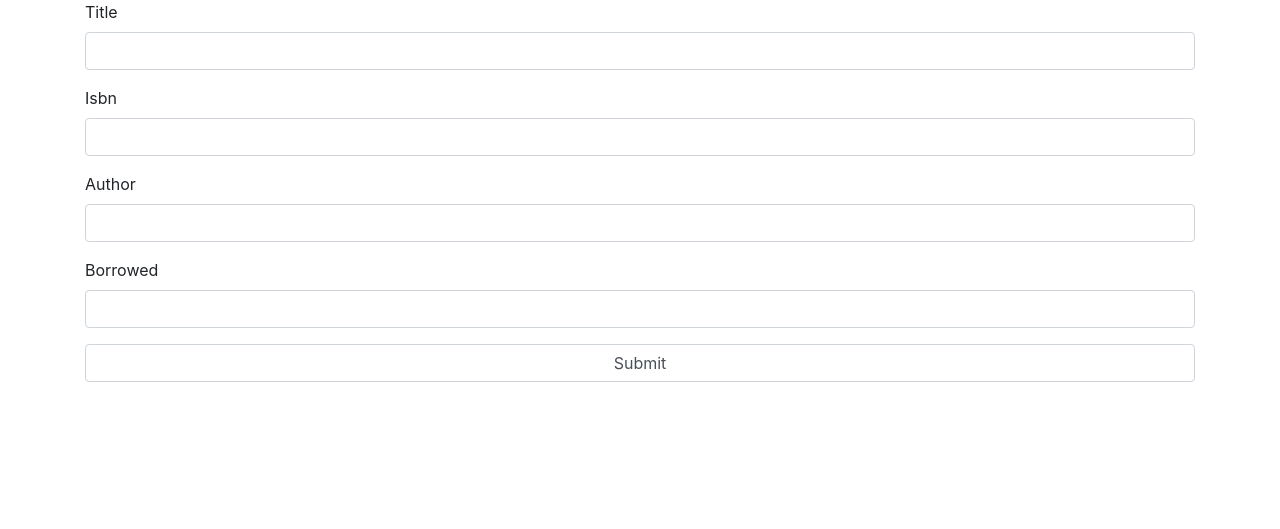
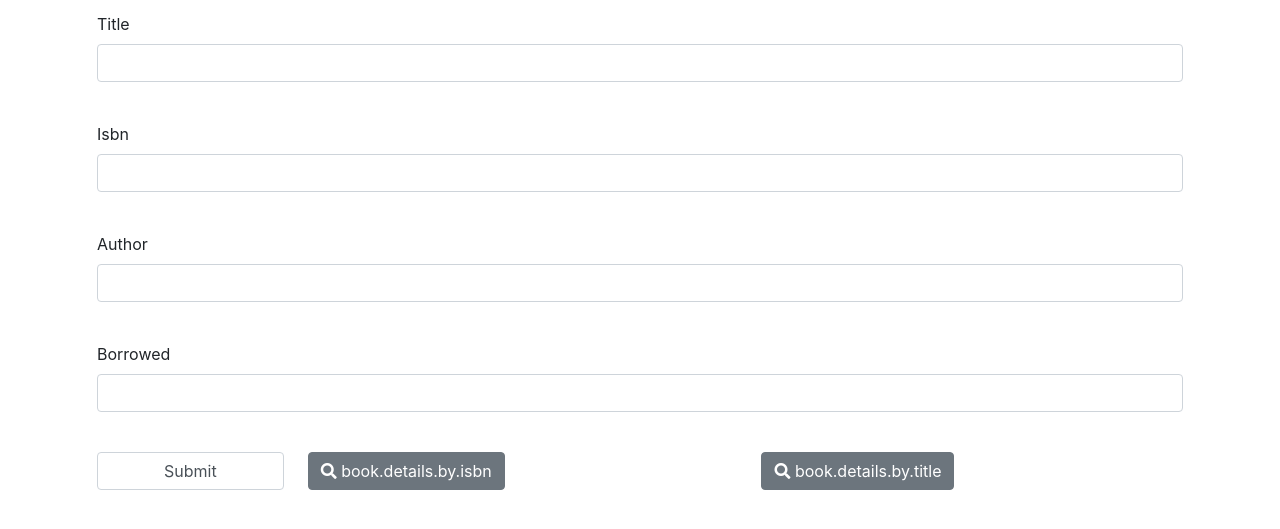
Before and after one commit to nicolai-m/book-management, a Symfony app: template templates/create.html.twig in a window 1280 px wide. Shown: the part 56-585 px from the top of the page. Run offline with Twig, Linux system fonts and the light colour scheme; the template is opened without the code that fills it, so the values that code supplies are empty; form fields are guessed from the names that the template uses; some libraries are stand-ins or nearby versions.

Commit message:
Diverse Anpassungen am Template – SCSS & JS File hinzugefügt für die Navigierung im Fronend

```diff
--- /dev/null
+++ b/public/css/styles.css
@@ -0,0 +1 @@
+#wait{display:none;position:absolute;top:50%;left:50%;padding:2px;z-index:1020}#wait-bg{display:none;position:absolute;top:0;left:0;padding:0;margin:0;outline:0;width:100%;height:100%;z-index:1000;background-color:#000;opacity:.5}/*# sourceMappingURL=styles.css.map */
--- /dev/null
+++ b/public/css/styles.scss
@@ -0,0 +1,25 @@
+#wait {
+  display:none;
+  //width:69px;
+  //height:89px;
+  position:absolute;
+  top:50%;
+  left:50%;
+  padding:2px;
+  z-index: 1020;
+}
+
+#wait-bg {
+  display:none;
+  position:absolute;
+  top:0;
+  left:0;
+  padding:0;
+  margin: 0;
+  outline: 0;
+  width: 100%;
+  height: 100%;
+  z-index: 1000;
+  background-color: black;
+  opacity: 0.5;
+}
--- a/templates/base.html.twig
+++ b/templates/base.html.twig
@@ -7,6 +7,7 @@
         {% block stylesheets %}
         <link rel="stylesheet" href="https://stackpath.bootstrapcdn.com/bootstrap/4.5.0/css/bootstrap.min.css" integrity="sha384-9aIt2nRpC12Uk9gS9baDl411NQApFmC26EwAOH8WgZl5MYYxFfc+NcPb1dKGj7Sk" crossorigin="anonymous">
         <link rel="stylesheet" href="https://use.fontawesome.com/releases/v5.7.0/css/all.css" integrity="sha384-lZN37f5QGtY3VHgisS14W3ExzMWZxybE1SJSEsQp9S+oqd12jhcu+A56Ebc1zFSJ" crossorigin="anonymous">
+        <link rel="stylesheet" href="{{ asset('css/styles.css') }}">
         {% endblock %}
     </head>
 
@@ -33,11 +34,14 @@
 
         {% block body %}{% endblock %}
 
+        <div id="wait"><div class="spinner-border text-light"></div></div>
+        <div id="wait-bg"></div>
+
         {% block javascripts %}
         <script src="https://ajax.googleapis.com/ajax/libs/jquery/3.5.1/jquery.min.js"></script>
         <script src="https://cdn.jsdelivr.net/npm/popper.js@1.16.0/dist/umd/popper.min.js" integrity="sha384-Q6E9RHvbIyZFJoft+2mJbHaEWldlvI9IOYy5n3zV9zzTtmI3UksdQRVvoxMfooAo" crossorigin="anonymous"></script>
         <script src="https://stackpath.bootstrapcdn.com/bootstrap/4.5.0/js/bootstrap.min.js" integrity="sha384-OgVRvuATP1z7JjHLkuOU7Xw704+h835Lr+6QL9UvYjZE3Ipu6Tp75j7Bh/kR0JKI" crossorigin="anonymous"></script>
-{#            <script src="{{ asset('js/scripts.js') }}"></script>#}
+            <script src="{{ asset('js/scripts.js') }}"></script>
         {% endblock %}
     </body>
 </html>
--- a/templates/create.html.twig
+++ b/templates/create.html.twig
@@ -8,11 +8,32 @@
         {% endif %}
 
         {{ form_start(bookForm) }}
-            {{ form_row(bookForm.title) }}
-            {{ form_row(bookForm.isbn) }}
-            {{ form_row(bookForm.author) }}
-            {{ form_row(bookForm.borrowed) }}
-            {{ form_row(bookForm.submit) }}
+
+        <table class="table table-borderless">
+            <tbody>
+            <tr>
+                <td colspan="3">{{ form_row(bookForm.title) }}</td>
+            </tr>
+            <tr>
+                <td colspan="3">{{ form_row(bookForm.isbn) }}</td>
+            </tr>
+            <tr>
+                <td colspan="3">{{ form_row(bookForm.author) }}</td>
+            </tr>
+            <tr>
+                <td colspan="3">{{ form_row(bookForm.borrowed) }}</td>
+            </tr>
+            <tr>
+                <td>{{ form_row(bookForm.submit) }}</td>
+                <td><button type="button" class="btn btn-secondary" onclick="getDataByIsbn()"><i class='fas fa-search'></i> {% trans %}book.details.by.isbn{% endtrans %}</button></td>
+                <td><button type="button" class="btn btn-secondary"><i class='fas fa-search'></i> {% trans %}book.details.by.title{% endtrans %}</button></td>
+
+            </tr>
+            </tbody>
+        </table>
+
         {{ form_end(bookForm) }}
+
+        <div id="modal-box"></div>
     </div>
 {% endblock %}
```
Also changed, not shown: templates/openlibrary-search.html.twig (added, +55 -0 lines), 1 other file.
